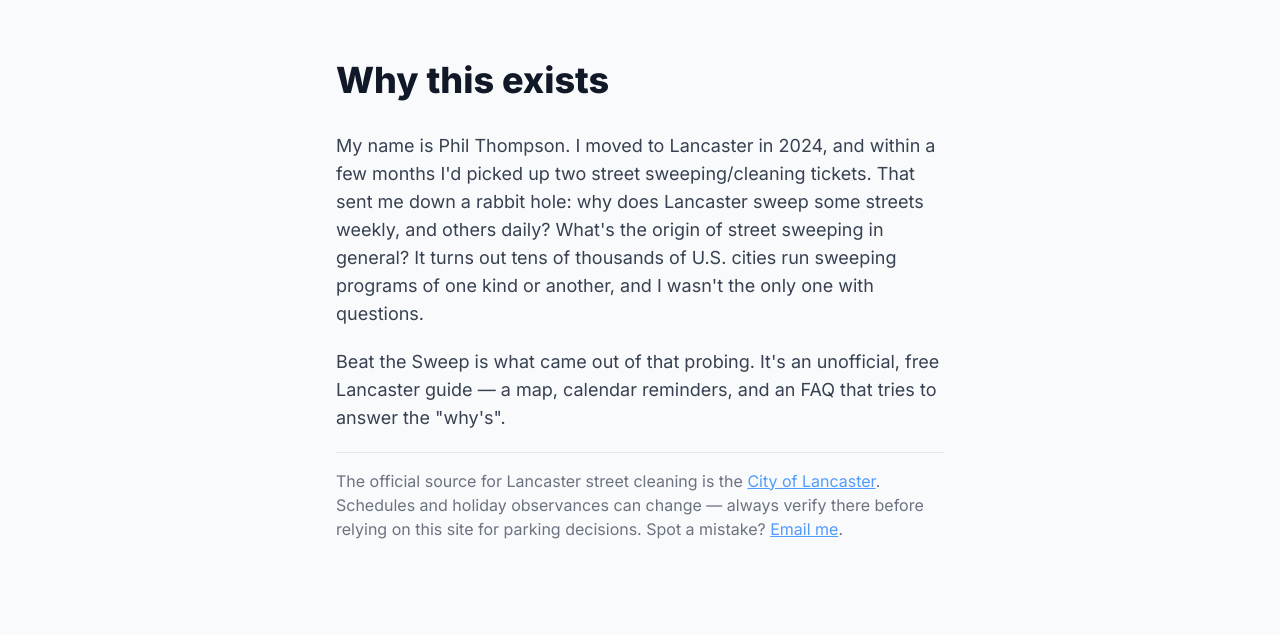
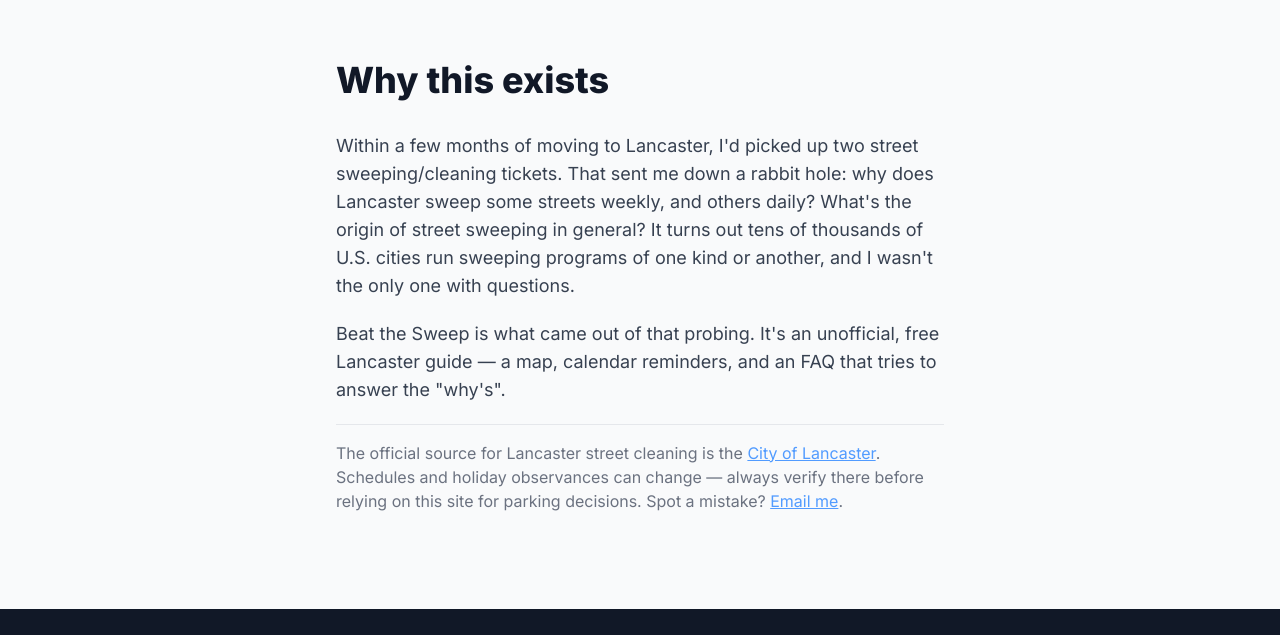
Before and after one commit to wondercity99/beat-the-sweep-website, a website: page index.html in a window 1280 px wide. Shown: the part 2560-3195 px from the top of the page. Drawn offline with nearby package versions, Linux system fonts and the light colour scheme; files that its build step writes are made by us from their sources.

Commit message:
Edit bio opening line on home page
Co-Authored-By: Claude Opus 4.7 (1M context) <noreply@anthropic.com>

```diff
--- a/index.html
+++ b/index.html
@@ -231,7 +231,7 @@
       <h2 class="text-3xl md:text-4xl font-extrabold text-gray-900 mb-8 leading-[1.1]">Why this exists</h2>
       <div class="text-gray-700 leading-relaxed space-y-5 text-base md:text-lg">
         <p>
-          My name is Phil Thompson. I moved to Lancaster in 2024, and within a few months I'd picked up two street sweeping/cleaning tickets. That sent me down a rabbit hole: why does Lancaster sweep some streets weekly, and others daily? What's the origin of street sweeping in general? It turns out tens of thousands of U.S. cities run sweeping programs of one kind or another, and I wasn't the only one with questions.
+          Within a few months of moving to Lancaster, I'd picked up two street sweeping/cleaning tickets. That sent me down a rabbit hole: why does Lancaster sweep some streets weekly, and others daily? What's the origin of street sweeping in general? It turns out tens of thousands of U.S. cities run sweeping programs of one kind or another, and I wasn't the only one with questions.
         </p>
         <p>
           Beat the Sweep is what came out of that probing. It's an unofficial, free Lancaster guide &mdash; a map, calendar reminders, and an FAQ that tries to answer the "why's".
```
